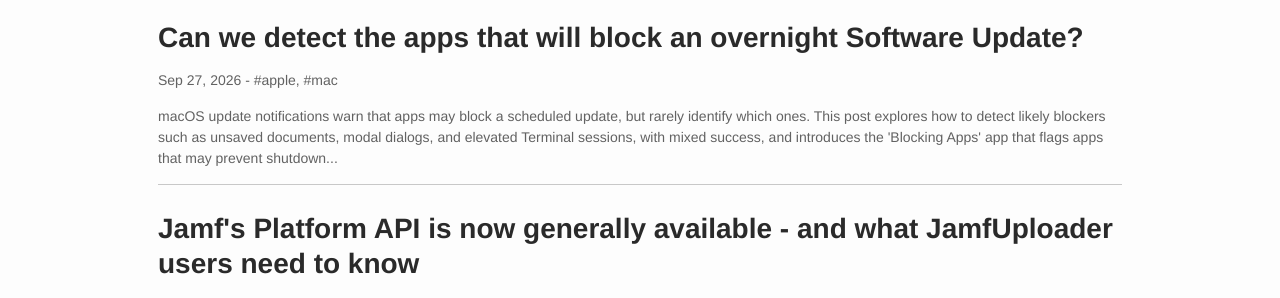
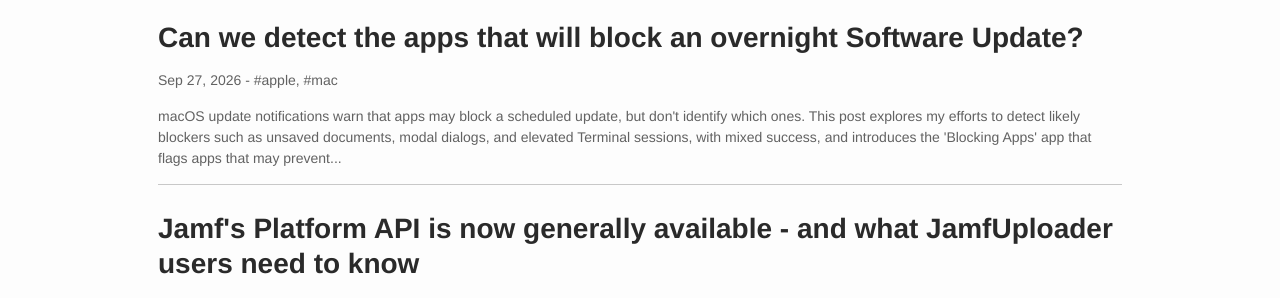
Before and after one commit to grahampugh/grahampugh.github.io, a Jekyll site: the page built from index.html, in a window 1280 px wide and 900 px high. Shown: the part 322-620 px from the top of the window. Built offline with Jekyll 4.4.1, drawn with Linux system fonts in a browser that asks for light colours; the list of posts is cut into pages by our own code.

Commit message:
improve the summary

```diff
--- a/_posts/2026-09-27-blocking-apps.md
+++ b/_posts/2026-09-27-blocking-apps.md
@@ -5,7 +5,7 @@
 tags:
   - apple
   - mac
-summary: "macOS update notifications warn that apps may block a scheduled update, but rarely identify which ones. This post explores how to detect likely blockers such as unsaved documents, modal dialogs, and elevated Terminal sessions, with mixed success, and introduces the 'Blocking Apps' app that flags apps that may prevent shutdown or software updates."
+summary: "macOS update notifications warn that apps may block a scheduled update, but don't identify which ones. This post explores my efforts to detect likely blockers such as unsaved documents, modal dialogs, and elevated Terminal sessions, with mixed success, and introduces the 'Blocking Apps' app that flags apps that may prevent shutdown or software updates."
 ---
 
 ## Introduction
```
